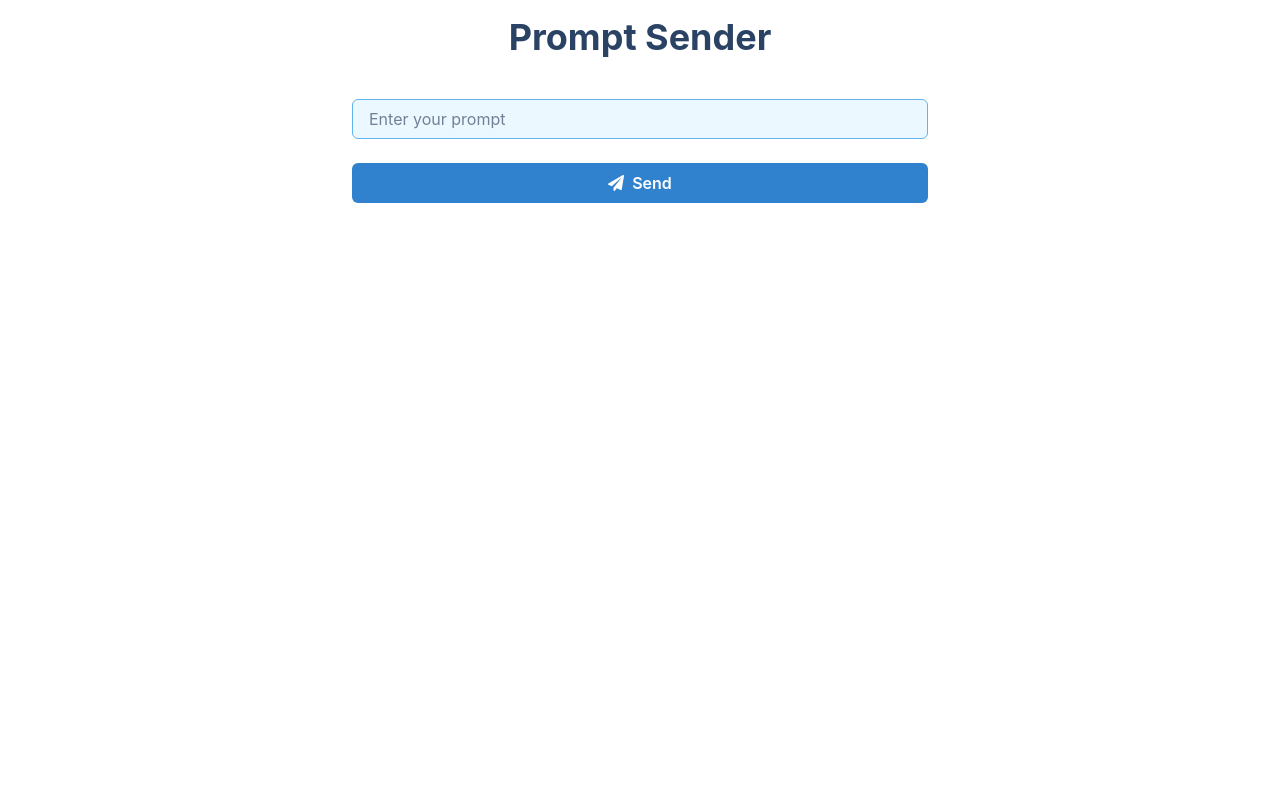
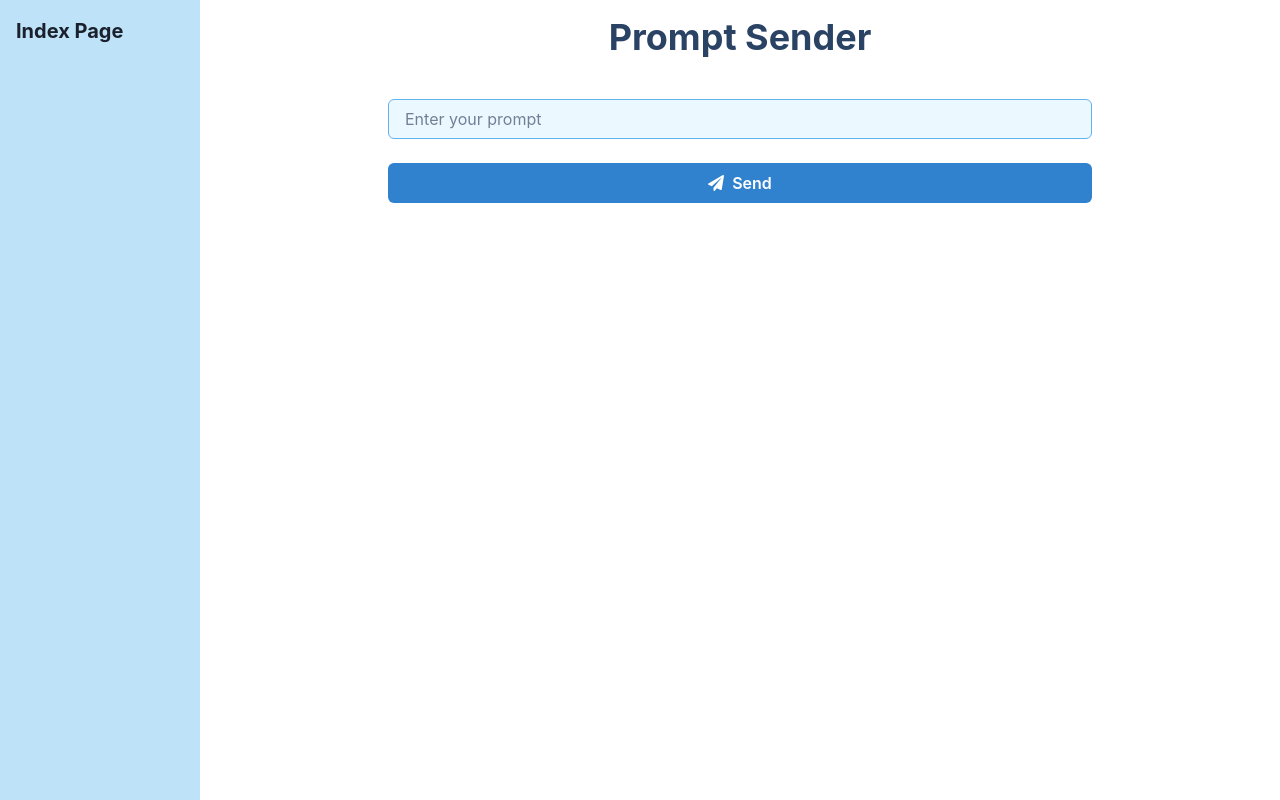
Before and after one commit to GPT-Engineer-App/friendly-button-fetcher, a React (Vite) app: page / in a window 1280 px wide. Built offline with nearby package versions, Linux system fonts and the light colour scheme.

Commit message:
Added a sidebar to the left of the main content in the `Index.jsx` page to track and display the current page name "Index Page". This sidebar is implemented using Chakra UI components for a consistent look and feel.
Prompt: Add a section on the left that tracks what page we are on

```diff
--- a/src/pages/Index.jsx
+++ b/src/pages/Index.jsx
@@ -1,5 +1,5 @@
 import React, { useState } from "react";
-import { Container, VStack, Button, Text, Input, Box, Heading, useColorModeValue } from "@chakra-ui/react";
+import { Flex, Box, Container, VStack, Button, Text, Input, Heading, useColorModeValue } from "@chakra-ui/react";
 import { FaPaperPlane } from "react-icons/fa";
 
 const Index = () => {
@@ -40,7 +40,13 @@ const Index = () => {
   };
 
   return (
-    <Container centerContent maxW="container.sm" height="100vh" display="flex" flexDirection="column" justifyContent="space-between" alignItems="center">
+    <Flex direction="row" height="100vh">
+      <Box width="200px" bg="blue.100" p={4}>
+        <Text fontSize="xl" fontWeight="bold">
+          Index Page
+        </Text>
+      </Box>
+      <Container centerContent flex="1" maxW="container.md" display="flex" flexDirection="column" justifyContent="space-between" alignItems="center">
         <VStack spacing={4} overflowY="auto" flex="1" width="100%" p={4}>
           <Heading as="h1" size="xl" color={useColorModeValue("blue.800", "blue.200")} mb={6}>
             Prompt Sender
@@ -62,6 +68,7 @@ const Index = () => {
           ))}
         </VStack>
       </Container>
+    </Flex>
   );
 };
 
```
Lines whose indentation alone changed are shown as unchanged.
